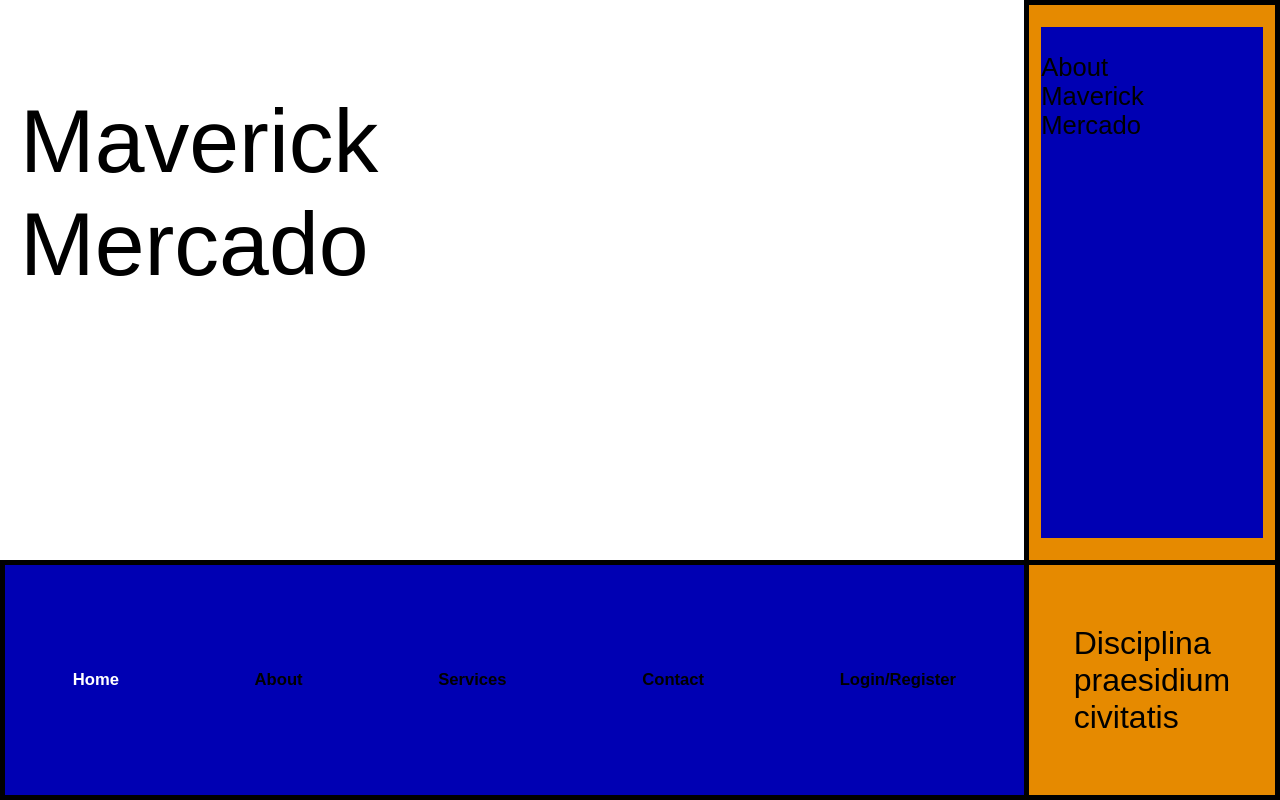
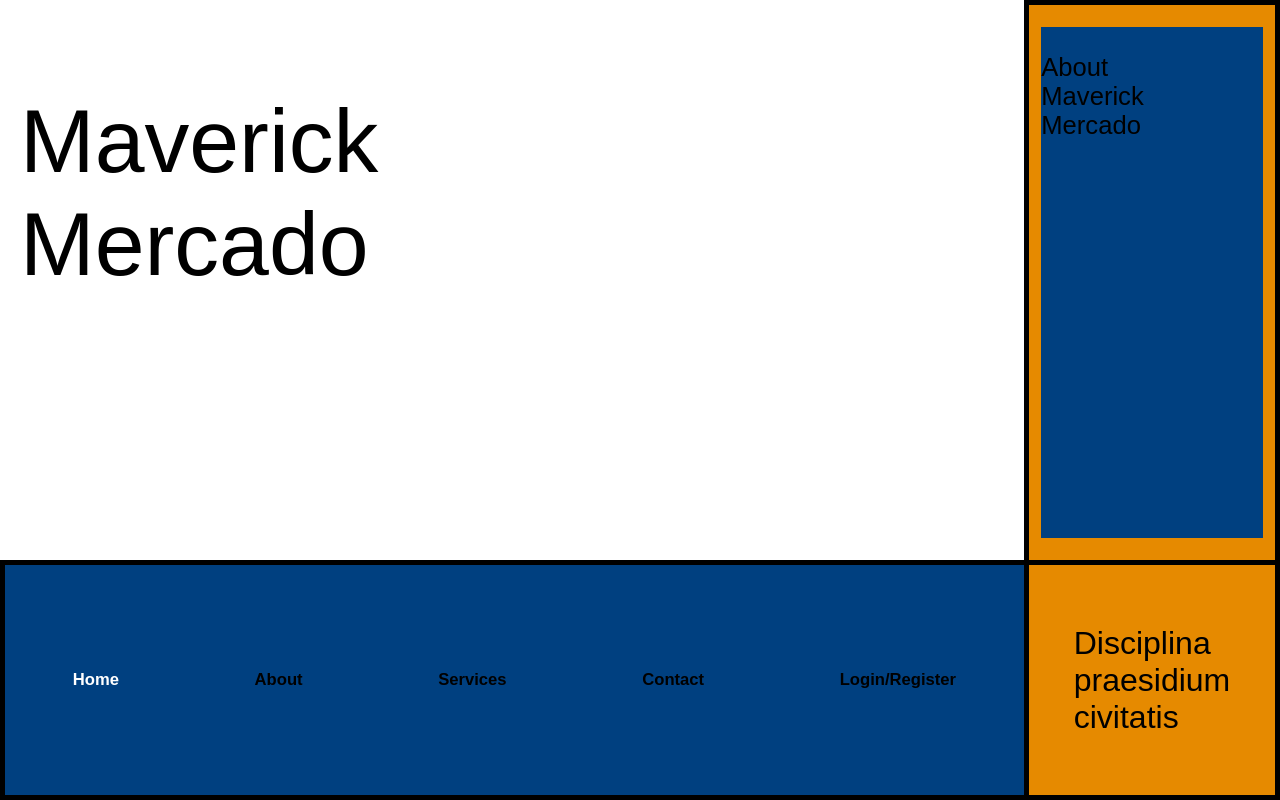
Before and after one commit to pooj124/wdm, a plain HTML site: page index.html in a window 1280 px wide. Drawn offline with Linux system fonts and the light colour scheme.

Commit message:
Update index.html

```diff
--- a/index.html
+++ b/index.html
@@ -10,7 +10,7 @@ body {
 
 .navbar {
 
-    background-color: #0000b3;
+    background-color: #004080;
     position: fixed;
     bottom: 0;
     width: 80%;
@@ -85,7 +85,7 @@ body {
 
 .sidebar .top {
     margin: auto;
-    background-color: #0000b3;
+    background-color: #004080;
     height: 92%;
     width: 90%;
     box-sizing: border-box;
```
